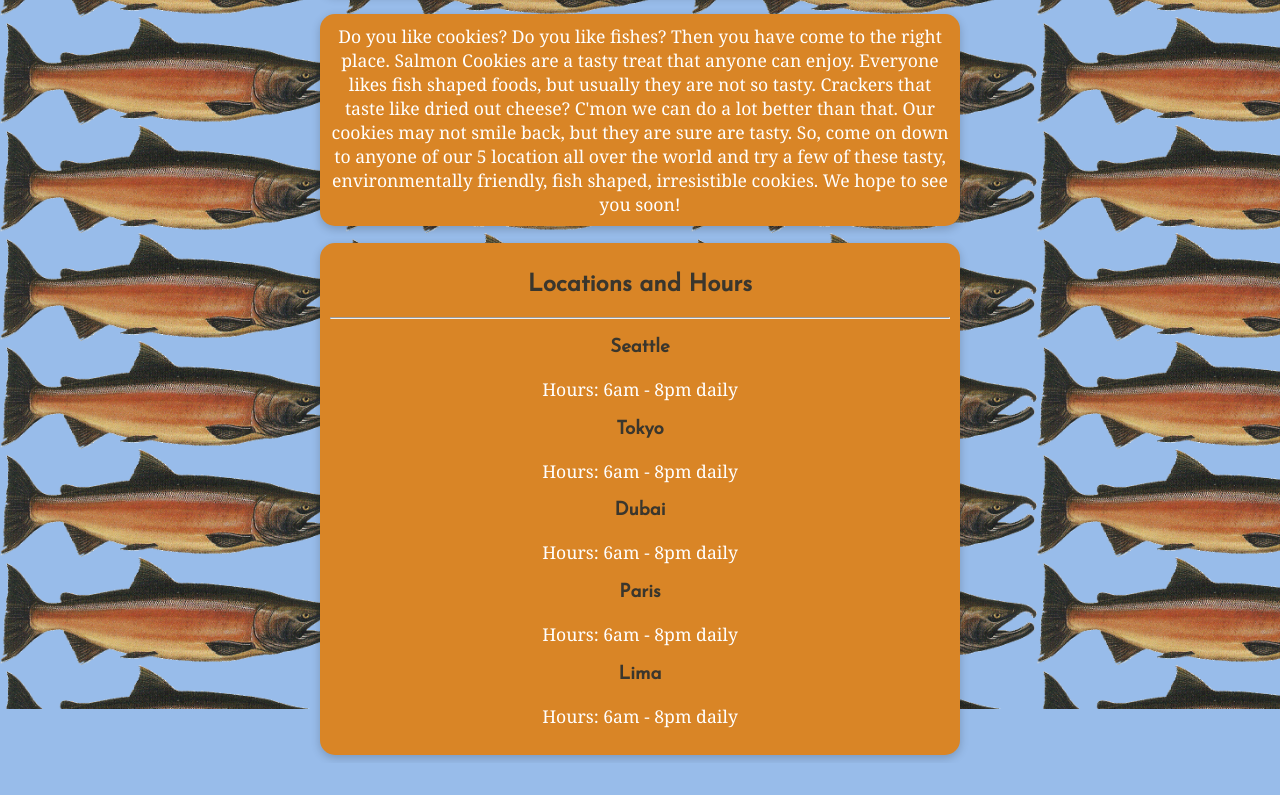
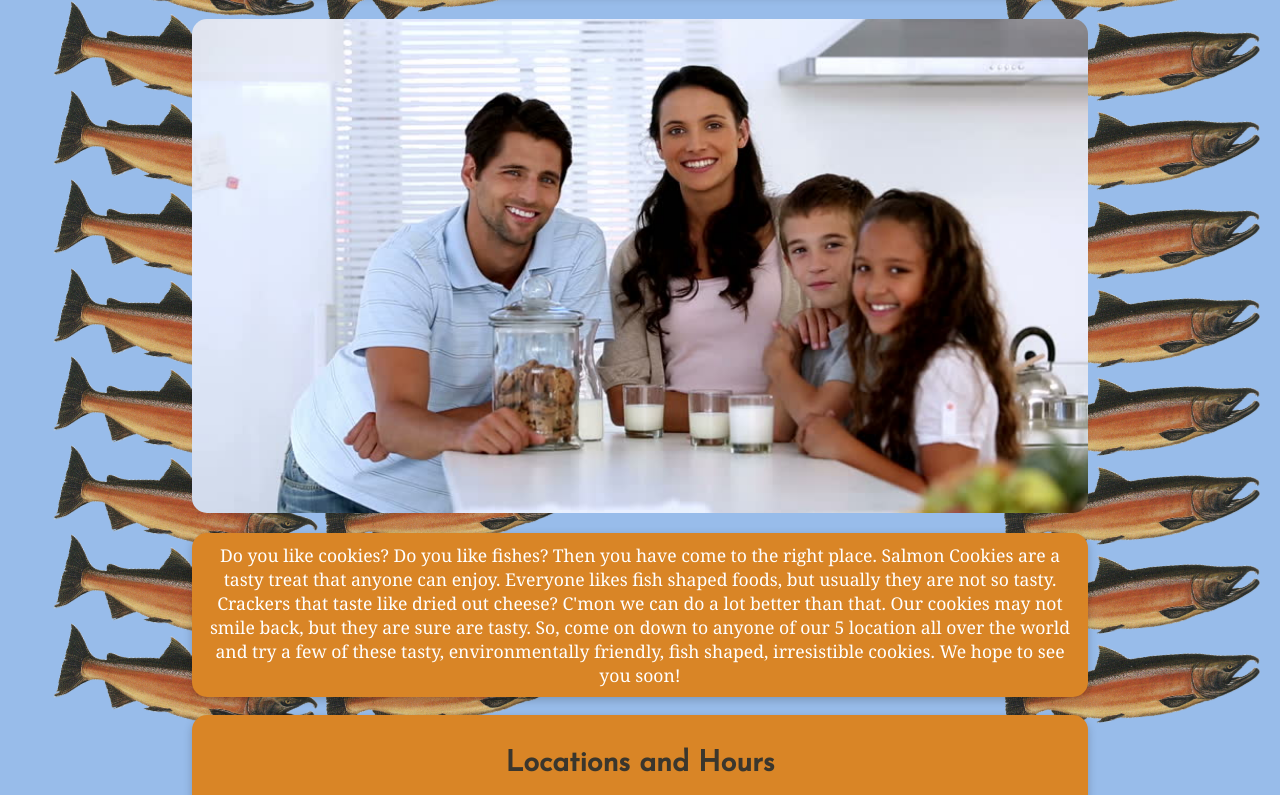
Before and after one commit to jcannon04/cookie-stand, a plain HTML site: page index.html in a window 1280 px wide. Shown: the part 99-894 px from the top of the page. Before the commit the page ends 862 px from the top, so only its background shows below. Drawn offline with Linux system fonts and the light colour scheme.

Commit message:
add background animation

```diff
--- a/index.html
+++ b/index.html
@@ -14,9 +14,13 @@
     <link rel="stylesheet" href="styles/style.css" />
   </head>
   <body>
-    <div class="logo"></div>
+    <div class="fish-bg">
+      <div class="fish"></div>
+    </div>
     <main>
-      <h1 class="text">Salmon Cookies</h1>
+      <h1 class="text" >Salmon Cookies</h1>
+      <div class="hero">
+      </div>
       <p class="text">
         Do you like cookies? Do you like fishes? Then you have come to the right
         place. Salmon Cookies are a tasty treat that anyone can enjoy. Everyone
@@ -27,33 +31,63 @@
         few of these tasty, environmentally friendly, fish shaped, irresistible
         cookies. We hope to see you soon!
       </p>
-      <section class="text">
+      <section class="text location-hours" >
         <h2>Locations and Hours</h2>
-        <hr />
+        <div class="fish-img"></div>
+      </div>
       <ul>
         <li>
           <h3>Seattle</h3>
-            <p>Hours: 6am - 8pm daily</p>
+          <address>
+            669 Hillcrest Drive<br />
+            Seattle, WA 98122<br />
+            USA <br>
+            253-335-9605
+          </address>
+          <p>Open 6am - 8pm daily</p>
         </li>
         <li>
           <h3>Tokyo</h3>
-            <p>Hours: 6am - 8pm daily</p>
+          <address>
+            556 大翔Hollow <br>
+            Suite 248 <br>
+            東林町 大分県, Japan
+          </address>
+          <p>Open 6am - 8pm daily</p>
         </li>
         <li>
           <h3>Dubai</h3>
+          <address>
+            Emaar Square Building #3<br>
+             Al Mustaqbal St <br>
+            Downtown Dubai, Dubai <br>
+            United Arab Emirates
+          </address>
           <p>Hours: 6am - 8pm daily</p>
         </li>
         <li>
           <h3>Paris</h3>
+          <address>
+            Rue de Rivoli <br>
+            75001 Paris <br>
+            France
+          </address>
           <p>Hours: 6am - 8pm daily</p>
         </li>
         <li>
           <h3>Lima</h3>
+          <address>
+            Jirón Carabaya <br>
+            Lima 15001 <br>
+            Peru
+          </address>
           <p>Hours: 6am - 8pm daily</p>
         </li>
       </ul>
+
+
       </section>
     </main>
-    <!-- <script src="scripts/app.js"></script> -->
+    <script src="./scripts/fish.js" defer></script>
   </body>
 </html>
--- /dev/null
+++ b/scripts/fish.js
@@ -0,0 +1,94 @@
+'use strict';
+let fishbg = document.querySelector('.fish-bg');
+
+let renderFish = function () {
+  fishbg.replaceChildren();
+  let xfish = Math.floor(window.innerWidth / 262);
+  let yfish = Math.floor(window.innerHeight / 82);
+  let numberOfFishes = xfish * yfish;
+
+  for (let i = 0; i < numberOfFishes; i++) {
+    let fish = document.createElement('div');
+    if (i % 2 === 0) {
+      fish.classList.add('fish');
+    } else {
+      fish.classList.add('fish2');
+    }
+    fishbg.append(fish);
+  }
+};
+
+let fishRocket = document.createElement('div');
+fishRocket.style.width = '241px';
+fishRocket.style.height = '91px';
+fishRocket.style.backgroundImage = 'url(../assets/img/chinook.jpg)';
+fishRocket.style.backgroundSize = 'cover';
+fishRocket.style.backgroundRepeat = 'no-repeat';
+fishRocket.style.transform = 'rotateY(30deg)';
+fishRocket.style.position = 'absolute';
+fishRocket.classList.add('fish-rocket');
+
+function randomYpos(fishRocket) {
+  let screenHeight = window.innerHeight;
+  let fishHeight = parseInt(fishRocket.style.height);
+  return (
+    Math.floor(Math.random() * (screenHeight - fishHeight) + fishHeight) + 'px'
+  );
+}
+
+let startSide = function() {
+  let zeroOrOne = Math.round(Math.random());
+  if (zeroOrOne === 1) return '0vw';
+  else { return '100vw'; }
+};
+startSide();
+
+let yPos = randomYpos(fishRocket);
+fishRocket.style.top = yPos;
+fishRocket.style.left = 'calc(100vw - 250px)';
+document.body.append(fishRocket);
+window.onload = renderFish;
+window.onresize = renderFish;
+
+const element = document.querySelector('.fish-rocket');
+let start, previousTimeStamp;
+let done = false;
+
+let xSpeed = Math.random();
+let ySpeed = Math.random();
+function step(timestamp) {
+  if (start === undefined) {
+    start = timestamp;
+  }
+  const elapsed = timestamp - start;
+
+  if (previousTimeStamp !== timestamp) {
+    const deltaX = xSpeed * elapsed;
+    const deltaY = ySpeed * elapsed;
+    console.log(element.style.top);
+    element.style.transform = `translate(${-deltaX}px, ${deltaY}px)`;
+    if (!isElementInViewport(element)) {
+      element.remove();
+      done = true;
+    }
+  }
+  if (!done) {
+    window.requestAnimationFrame(step);
+  }
+}
+
+function isElementInViewport(el) {
+  var rect = el.getBoundingClientRect();
+
+  return (
+    rect.top >= 0 &&
+    rect.left >= 0 &&
+    rect.bottom <=
+      (window.innerHeight ||
+        document.documentElement.clientHeight) /* or $(window).height() */ &&
+    rect.right <=
+      (window.innerWidth ||
+        document.documentElement.clientWidth) /* or $(window).width() */
+  );
+}
+window.requestAnimationFrame(step);
--- a/styles/style.css
+++ b/styles/style.css
@@ -16,16 +16,23 @@ h1 {
     font-size: 2.4em;
     font-family: 'Josefin Sans', sans-serif;
     color: rgb(58, 54, 45);
-    margin-bottom: 20px;
+}
+h3 {
+    font-size: 1.4em;
+    border-bottom: 2px solid rgb(58, 54, 45);;
+    padding-bottom: 0.5em;
+
 }
 h2,
-h3,
 h4,
 h5,
 h6 {
     font-family: 'Josefin Sans', sans-serif;
     color: rgb(58, 54, 45);
     margin-bottom: 20px;
+    font-size: 1.8em;
+    text-align: center;
+
 }
 ul {
     list-style: none;
@@ -35,23 +42,141 @@ p {
     margin-top: 0px;
     font-size: 1.1em;
 }
-.logo {
-    height: 250px;
-    background-image: url("../img/salmon.png");
+/* .logo {
+    background-image: url("../assets/img/salmon.png");
     background-size: 27%;
-    width: 100%;
+    width: 100vw;
     height: 100vh;
-    margin-bottom: 20px;
     z-index: -1;
     position: fixed;
+} */
+
+.fish-bg {
+    width: 100vw;
+    height: 100vh;
+    z-index: -1;
+    position: fixed;
+    display: flex;
+    flex-wrap: wrap;
+    justify-content: space-between;
+}
+.fish {
+    background-image: url("../assets/img/salmon.png");
+    background-repeat: no-repeat;
+    background-size: contain;
+    position: relative;
+    width: 262px;
+    height: 82px;
+    animation-name: swim;
+    animation-duration: 20s;
+    animation-iteration-count: infinite;
+    animation-timing-function: linear;
+}
+.fish2 {
+    background-image: url("../assets/img/salmon.png");
+    background-repeat: no-repeat;
+    background-size: contain;
+    position: relative;
+    width: 262px;
+    height: 82px;
+    animation-name: swim2;
+    animation-duration: 20s;
+    animation-iteration-count: infinite;
+    animation-timing-function: linear;
 }
 main {
-    width: 50vw;
+    width: 70vw;
 }
 .text {
     background-color: rgb(217, 133, 38);
     padding: 10px;
     border-radius: 15px;
     box-shadow: 0 3px 10px rgb(0 0 0 / 0.2);
+    text-align: center;
+}
+
+.hero {
+    background-image: url("../assets/img/family.jpg");
+    height: 30%;
+    /* Position and center the image to scale nicely on all screens */
+    background-position: center;
+    background-repeat: no-repeat;
+    background-size: cover;
+    position: relative;
+
+    margin-bottom: 20px;
+    border-radius: 15px;
+}
+
+.fish-img {
+    background-image: url('../assets/img/fish.jpg');
+    height: 250px;
+    width: 100%;
+    background-position: center;
+    background-repeat: repeat;
 
 }
+
+.location-hours {
+    text-align: left;
+}
+
+address {
+    margin-bottom: 10px;
+}
+
+@keyframes swim {
+    0% {
+        transform: rotate(0deg);
+        top: 0px;
+        left: 0vw;
+    }
+    25% {
+        transform: rotate(-10deg);
+        top: 20px;
+        left: 25vw;
+    }
+    50% {
+        transform: rotate(0deg);
+        top: 0px;
+        left: 50vw;
+    }
+    75% {
+        transform: rotate(10deg);
+        top: -20px;
+        left: 75;
+    }
+    100% {
+        transform: rotate(0deg);
+        top: 0px;
+        left: 100vw;
+    }
+}
+
+@keyframes swim2 {
+    0% {
+        transform: rotate(0deg);
+        top: 0px;
+        left: -100vw;
+    }
+    25% {
+        transform: rotate(10deg);
+        top: 20px;
+        left: -75vw;
+    }
+    50% {
+        transform: rotate(0deg);
+        top: 0px;
+        left: -50vw;
+    }
+    75% {
+        transform: rotate(-10deg);
+        top: -20px;
+        left: -25vw;
+    }
+    100% {
+        transform: rotate(0deg);
+        top: 0px;
+        left: 0vw;
+    }
+}
```
Also changed, not shown: .eslintrc.json (added), assets/img/chinook.jpg (added), assets/img/cutter.jpeg (added), assets/img/family.jpg (added), assets/img/fish.jpg (added), assets/img/frosted-cookie.jpg (added), assets/img/salmon.png (renamed from img/salmon.png), assets/img/shirt.jpg (added), 1 other file. Lines whose indentation alone changed are shown as unchanged.
